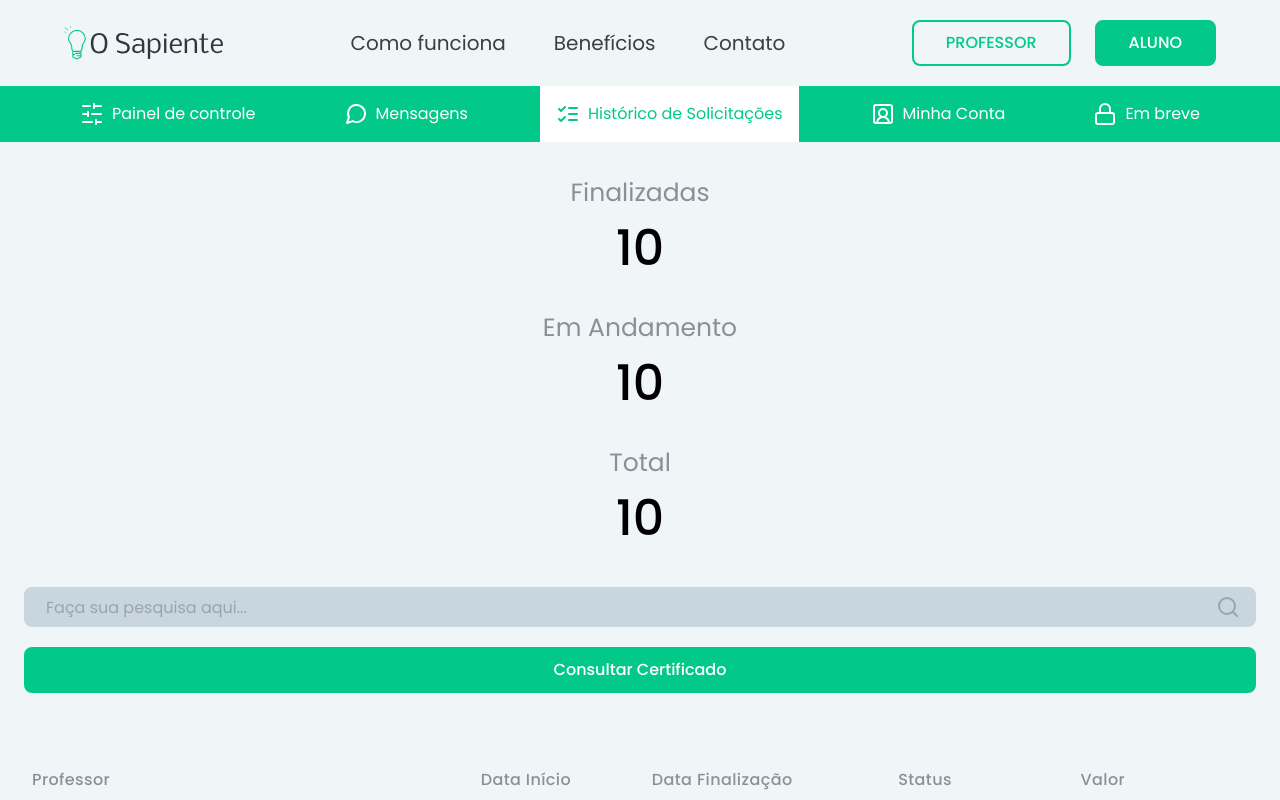
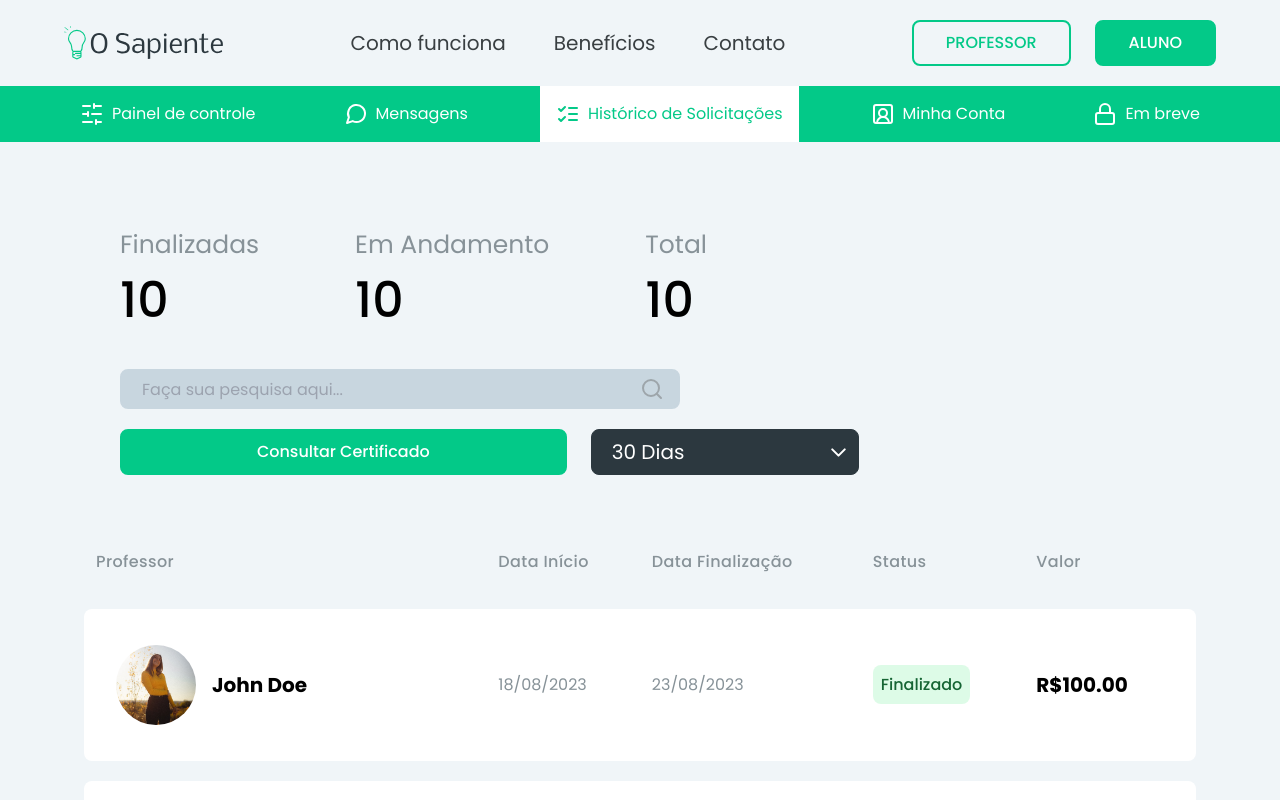
Before and after one commit to MatheusKristman/o-sapiente, a Next.js app: page /painel-de-controle/aluno/historico-de-solicitacoes/1 in a window 1280 px wide. Built offline with nearby package versions, Linux system fonts and the light colour scheme; no server answers.

Commit message:
fix: select button

```diff
--- a/app/painel-de-controle/aluno/historico-de-solicitacoes/[id]/page.tsx
+++ b/app/painel-de-controle/aluno/historico-de-solicitacoes/[id]/page.tsx
@@ -1,7 +1,7 @@
 "use client";
 
 import Image from "next/image";
-import { Dot, Search } from "lucide-react";
+import { Dot, Search, ChevronDown } from "lucide-react";
 
 import Button from "@/components/Button";
 
@@ -36,24 +36,25 @@ const DashboardPage = () => {
   ];
   return (
     <>
-      <div className="flex flex-col mt-8 gap-6 items-center">
-        <div className="flex flex-col items-center">
+      <div className=" w-full px-6 pt-9 mx-auto md:px-16 lg:container">
+        <div className="flex flex-col mt-8 gap-6 items-center md:flex-row md:gap-24 md:mt-12 md:px-14 desktop:px-[120px]">
+          <div className="flex flex-col items-center md:items-start">
             <h2 className="font-normal text-[#879298] text-xl">Finalizadas</h2>
             <p className="font-medium text-4xl">10</p>
           </div>
 
-        <div className="flex flex-col items-center">
+          <div className="flex flex-col items-center md:items-start">
             <h2 className="font-normal text-[#879298] text-xl">Em Andamento</h2>
             <p className="font-medium text-4xl">10</p>
           </div>
 
-        <div className="flex flex-col items-center">
+          <div className="flex flex-col items-center md:items-start">
             <h2 className="font-normal text-[#879298] text-xl">Total</h2>
             <p className="font-medium text-4xl">10</p>
           </div>
         </div>
 
-      <div className="w-full px-6">
+        <div className="w-full px-6 md:px-14 md:w-7/12 desktop:px-[120px]">
           <div className="pt-8 relative mx-auto">
             <input
               type="search"
@@ -70,11 +71,29 @@ const DashboardPage = () => {
             </button>
           </div>
         </div>
-      <div className="flex mt-5 px-6">
+        <div className="flex flex-col md:flex-row w-full mt-5 px-6 md:pl-14 gap-6">
+          <div className="flex w-full md:w-5/12 md:whitespace-nowrap">
             <Button label="Consultar Certificado" fullWidth primary />
           </div>
 
+          <div className="relative w-full md:w-3/12">
+            <select
+              id="periodo"
+              className="bg-[#2C383F] border border-[#2C383F] text-white text-lg rounded-lg w-full px-5 h-[46px] appearance-none text-center md:text-start"
+            >
+              <option value="30">30 Dias</option>
+              <option value="60">60 Dias</option>
+              <option value="90">90 Dias</option>
+              <option value="120">120 Dias</option>
+            </select>
+            <div className="pointer-events-none absolute inset-y-0 right-0 flex items-center  px-2 text-white">
+              <ChevronDown size={25} />
+            </div>
+          </div>
+        </div>
+
         <ResponsiveTable data={tableData} />
+      </div>
     </>
   );
 };
```
Lines whose indentation alone changed are shown as unchanged.
